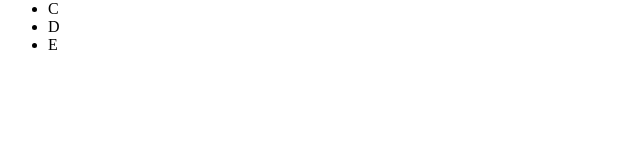
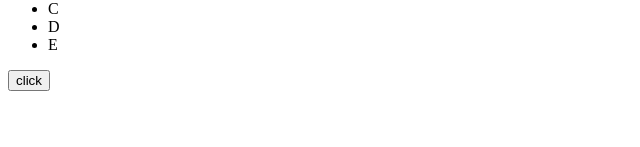
Before and after one commit to kaochenlong/auo-project, a Vue app: page / in a window 1280 px wide. Shown: the part 153-300 px from the top of the page, without its empty margins (0-640 px from the left). Built offline with nearby package versions, Linux system fonts and the light colour scheme.

Commit message:
v-on click

```diff
--- a/src/App.vue
+++ b/src/App.vue
@@ -5,6 +5,11 @@ export default {
       title: "AUO Project",
       devices: ["A", "B", "C", "D", "E"],
     }
+  },
+  methods: {
+    printout() {
+      console.log(this.title)
+    },
   },
 }
 </script>
@@ -15,6 +20,7 @@ export default {
   <ul>
     <li v-for="d in devices">{{ d }}</li>
   </ul>
+  <button @click="printout">click</button>
 </template>
 
 <style scoped></style>
--- a/src/main.js
+++ b/src/main.js
@@ -1,4 +1,4 @@
-import { createApp } from "vue";
-import App from "./App.vue";
+import { createApp } from "vue"
+import App from "./App.vue"
 
-createApp(App).mount("#app");
+createApp(App).mount("#app")
```
